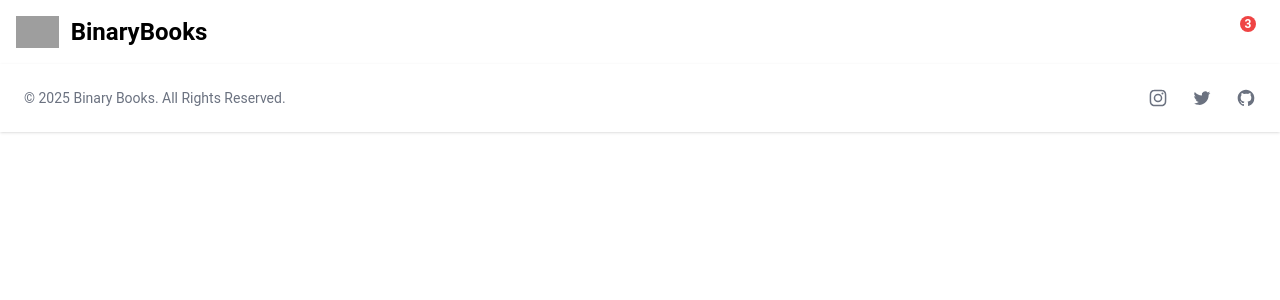
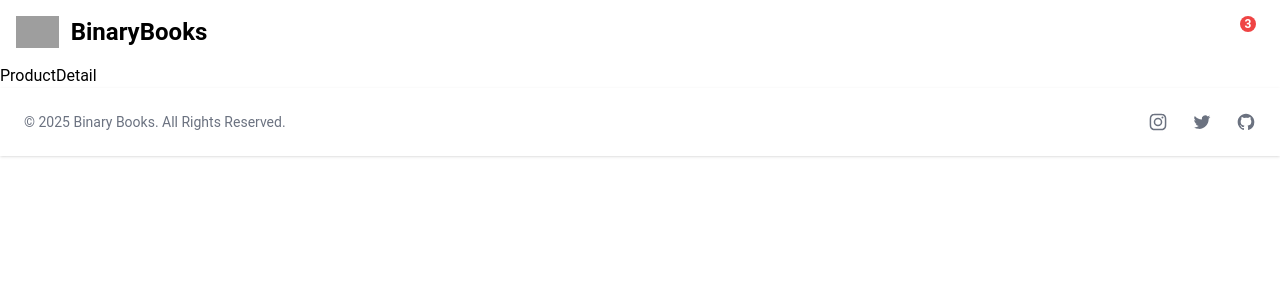
Before and after one commit to Shahbazali2001/binarybooks, a React (Vite) app: page /products/10001 in a window 1280 px wide. Shown: the top 300 px of the page. Built offline with nearby package versions, Linux system fonts and the light colour scheme; grey boxes are pictures that could not be loaded.

Commit message:
Product Detail Component Added in Routing

```diff
--- a/src/routes/AllRoutes.jsx
+++ b/src/routes/AllRoutes.jsx
@@ -1,7 +1,8 @@
-import React from 'react'
+
 import { Route, Routes } from 'react-router-dom'
 import { HomePage } from '../pages'
 import  ProductsList  from '../pages/Products/ProductsList'
+import ProductDetail from '../pages/ProductDetail'
 
 const AllRoutes = () => {
   return (
@@ -9,6 +10,7 @@
         <Routes>
             <Route path='/' element={<HomePage />} />
             <Route path='/products' element={<ProductsList />} />
+            <Route path='/products/:id' element={<ProductDetail />} />
 
         </Routes>
     </>
```
